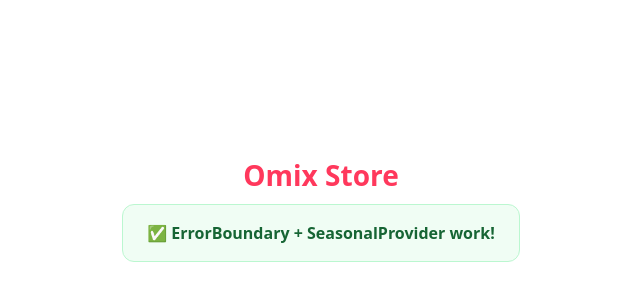
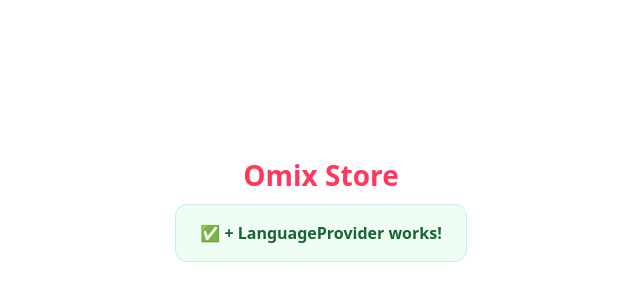
Before and after one commit to oliver4441/stor1, a React (Vite) app: page / in a window 1280 px wide. Shown: the part 192-492 px from the top of the page, without its empty margins (319-959 px from the left). Built offline with nearby package versions, Linux system fonts and the light colour scheme.

Commit message:
Add LanguageProvider

```diff
--- a/public/version.json
+++ b/public/version.json
@@ -1,4 +1,4 @@
 {
-  "version": "build-1782022580612",
-  "buildTime": "2026-06-21T06:16:20.612Z"
+  "version": "build-1782022833372",
+  "buildTime": "2026-06-21T06:20:33.372Z"
 }
--- a/src/App.jsx
+++ b/src/App.jsx
@@ -2,13 +2,14 @@ import React from 'react';
 import { Routes, Route } from 'react-router-dom';
 import ErrorBoundary from './components/ErrorBoundary';
 import { SeasonalProvider } from './context/SeasonalContext';
+import { LanguageProvider } from './utils/lang';
 
 function Home() {
   return (
     <div style={{minHeight:'100vh',display:'flex',flexDirection:'column',alignItems:'center',justifyContent:'center',fontFamily:'system-ui,sans-serif',padding:20,textAlign:'center'}}>
       <h1 style={{fontSize:28,fontWeight:800,color:'#ff385c',margin:'0 0 8px'}}>Omix Store</h1>
       <div style={{background:'#f0fdf4',border:'1px solid #bbf7d0',borderRadius:12,padding:'16px 24px',color:'#166534'}}>
-        <p style={{margin:0,fontWeight:600}}>✅ ErrorBoundary + SeasonalProvider work!</p>
+        <p style={{margin:0,fontWeight:600}}>✅ + LanguageProvider works!</p>
       </div>
     </div>
   );
@@ -18,9 +19,11 @@ function App() {
   return (
     <ErrorBoundary>
       <SeasonalProvider>
-        <Routes>
-          <Route path="/" element={<Home />} />
-        </Routes>
+        <LanguageProvider>
+          <Routes>
+            <Route path="/" element={<Home />} />
+          </Routes>
+        </LanguageProvider>
       </SeasonalProvider>
     </ErrorBoundary>
   );
```
